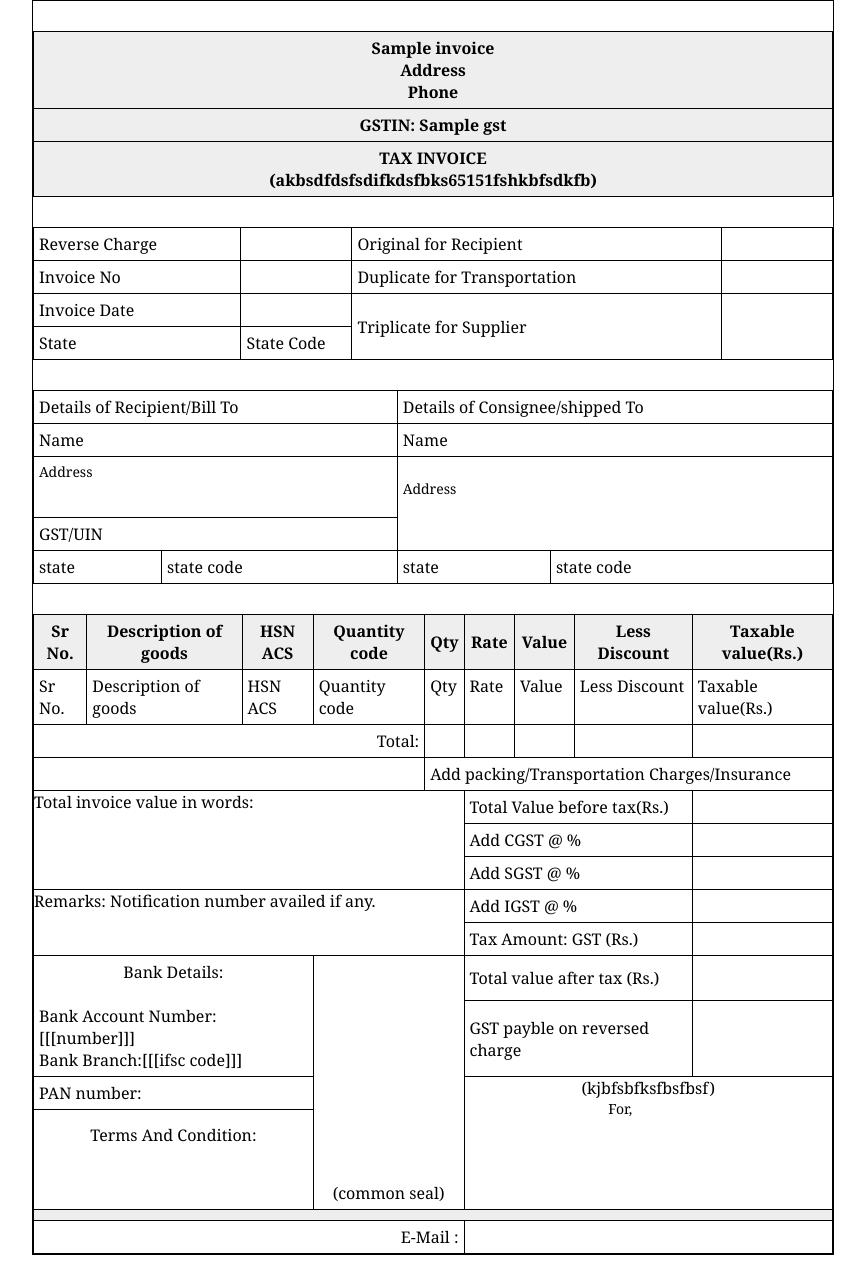
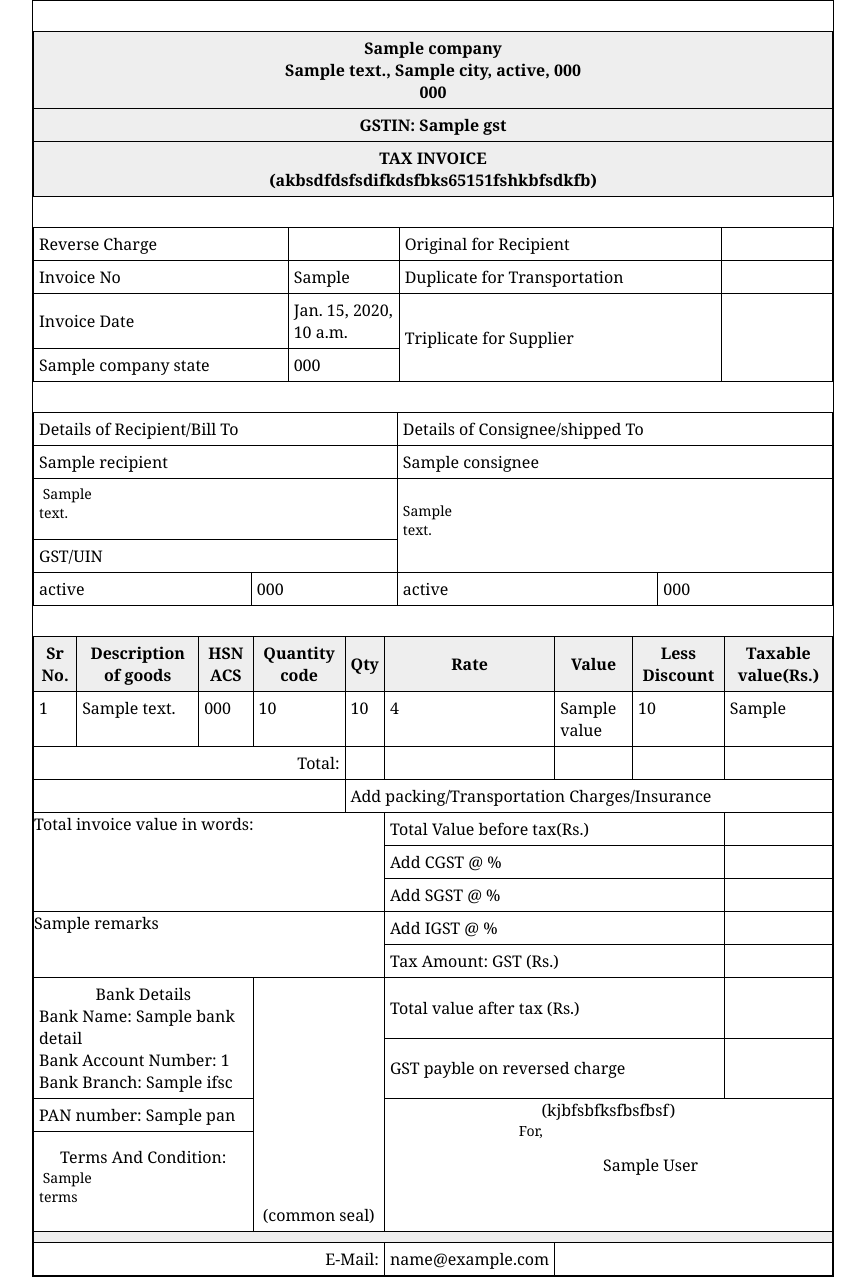
Before and after one commit to elixir14/handy-gst, a Django app: template frontend/templates/frontend/gst_bill.html in a window 1280 px wide. Shown: the whole page, without its empty margins (207-1072 px from the left). Before the commit the page ends 1255 px from the top, so only its background shows below. Run offline with Django 3.2, Linux system fonts and the light colour scheme; the template is opened without the code that fills it: most values are stand-ins (such as "Sample title", 1, 10 or a date in 2020); lists and menus that the app fills with data are empty.

Commit message:
changes for invoice pdf

```diff
--- a/bill/forms.py
+++ b/bill/forms.py
@@ -5,10 +5,10 @@ from .models import Invoice, Item
 from django.forms import inlineformset_factory, ModelForm
 from django import forms
 
-from .constants import ReportingPreference
 from company.models import CompanyProfile
 from client.models import ClientProfile
 from customer.models import State
+
 
 class InvoiceForm(ModelForm):
     def __init__(self, *args, **kwargs):
@@ -23,7 +23,7 @@ class InvoiceForm(ModelForm):
                                                      [(state.name, state.name) for state in State.objects.all()])
 
     company = forms.ModelChoiceField(queryset=CompanyProfile.objects.none(),  empty_label="-- Select Company --",
-                                     widget=forms.Select(attrs={'class':'form-control'}))
+                                     widget=forms.Select(attrs={'class': 'form-control'}))
     client = forms.ModelChoiceField(queryset=ClientProfile.objects.all(), empty_label="-- Select Client --",
                                     widget=forms.Select(attrs={'class':'form-control'}))
 
--- a/bill/models.py
+++ b/bill/models.py
@@ -54,7 +54,7 @@ class Item(models.Model):
     quantity = models.FloatField(default=0.0)
     rate = models.FloatField(default=0.0)
     value = models.FloatField(default=0.0)
-    discount = models.FloatField(default=0.0, null=True, blank=True)
+    discount = models.FloatField(default=0.0)
 
     def __unicode__(self):
         return self.description
--- a/bill/urls.py
+++ b/bill/urls.py
@@ -7,7 +7,7 @@ urlpatterns = [
     url(r'^bill_details/$', views.bill_list, name='bill_list'),
     url(r'^add/company_detail/$', views.company_detail, name='company_detail'),
     url(r'^add/client_detail/$', views.client_detail, name='client_detail'),
-    url(r'edit/(?P<pk>[0-9]+)/$', views.ItemUpdate.as_view(), name='bill_list'),
-    url(r'^delete/(?P<id>[0-9]+)/$', views.bill_delete, name='bill_list'),
-    url(r'^generate_pdf/(?P<id>[0-9]+)/$', views.generate_pdf, name='generate_pdf'),
+    url(r'edit/(?P<id>[0-9]+)$', views.ItemUpdate.as_view(), name='bill_list'),
+    url(r'^delete/(?P<id>[0-9]+)$', views.bill_delete, name='bill_delete'),
+    url(r'^generate_pdf/(?P<id>[0-9]+)$', views.generate_pdf, name='generate_pdf'),
 ]
--- a/frontend/templates/frontend/gst_bill.html
+++ b/frontend/templates/frontend/gst_bill.html
@@ -10,15 +10,15 @@
       <div id="page-wrap">
          <table id="items">
             <tr>
-               <th>{{ invoice.company_name }}
+               <th>{{ company.company_name }}
                   <br>
-                  Address
+                  {{ company.address }}, {{company.city}}, {{company.state}}, {{company.zip }}
                   <br>
-                  Phone
+                  {{ company.phone }}
                </th>
             </tr>
             <tr>
-               <th>GSTIN: {{ invoice.gst }}</th>
+               <th>GSTIN: {{ company.gst }}</th>
             </tr>
             <tr>
                <th>TAX INVOICE
@@ -36,19 +36,19 @@
             </tr>
             <tr>
                <td>Invoice No</td>
-               <td width="100"></td>
+               <td width="100"> {{ invoice.invoice_no }}</td>
                <td>Duplicate for Transportation</td>
                <td width="100"></td>
             </tr>
             <tr>
                <td>Invoice Date</td>
-               <td></td>
+               <td>{{ invoice.invoice_date }}</td>
                <td rowspan="2"> Triplicate for Supplier</td>
                <td rowspan="2"></td>
             </tr>
             <tr>
-               <td>State</td>
-               <td>State Code</td>
+               <td>{{ company_state.name }}</td>
+               <td>{{ company_state.code }}</td>
             </tr>
          </table>
          <table id="items">
@@ -57,21 +57,21 @@
                <td colspan="2">Details of Consignee/shipped To</td>
             </tr>
             <tr>
-               <td colspan="2">Name</td>
-               <td colspan="2">Name</td>
+               <td colspan="2">{{ invoice.recipient }}</td>
+               <td colspan="2">{{ invoice.consignee }}</td>
             </tr>
             <tr>
-               <td colspan="2"><textarea>Address</textarea></td>
-               <td colspan="2" rowspan="2"><textarea>Address</textarea></td>
+               <td colspan="2"><textarea> {{ invoice.billing_address }}</textarea></td>
+               <td colspan="2" rowspan="2"><textarea>{{ invoice.shipping_address }}</textarea></td>
             </tr>
             <tr>
                <td colspan="2">GST/UIN</td>
             </tr>
             <tr>
-               <td >state</td>
-               <td >state code</td>
-               <td >state</td>
-               <td >state code</td>
+               <td > {{ invoice.billing_state }}</td>
+               <td > {{ invoice.billing_state_code }}</td>
+               <td >{{ invoice.shipping_state }}</td>
+               <td >{{ invoice.shipping_state_code }}</td>
             </tr>
          </table>
          <table id="items">
@@ -86,17 +86,19 @@
                <th>Less Discount</th>
                <th>Taxable value(Rs.)</th>
             </tr>
+            {% for item in items %}
             <tr class="item-row">
-               <td>Sr No.</td>
-               <td>Description of goods</td>
-               <td>HSN ACS</td>
-               <td>Quantity code</td>
-               <td>Qty</td>
-               <td>Rate</td>
-               <td>Value</td>
-               <td>Less Discount</td>
-               <td>Taxable value(Rs.)</td>
+               <td> {{ forloop.counter }}</td>
+               <td> {{ item.description}}</td>
+               <td> {{ item.hsn_code}}</td>
+               <td> {{ item.quantity_code}}</td>
+               <td> {{ item.quantity}}</td>
+               <td> {{ item.rate}}</td>
+               <td> {{ item.value}}</td>
+               <td> {{ item.discount}}</td>
+               <td> {{ item.taxable_value}}</td>
             </tr>
+            {% endfor %}
             <tr>
                <td colspan="4" align="right">Total:</td>
                <td> </td>
@@ -122,7 +124,8 @@
                <td colspan="2"></td>
             </tr>
             <tr>
-               <td colspan="5" rowspan="2" style="text-align:left;vertical-align:top;padding:0">Remarks: Notification number availed if any.</td>
+               <td colspan="5" rowspan="2" style="text-align:left;vertical-align:top;padding:0">
+                  {% if invoice.remarks %} {{ invoice.remarks}} {% else %} Remarks: Notification number availed if any. {% endif %}</td>
                <td colspan="3">Add IGST @ %</td>
                <td colspan="1"></td>
             </tr>
@@ -132,8 +135,10 @@
             </tr>
             <tr>
                <td colspan="3" rowspan="2" >
-                  <p style="text-align:center;vertical-align:top;padding:0">Bank Details:</p>
-                  <br>Bank Account Number:[[[number]]]<br>Bank Branch:[[[ifsc code]]]
+                  <p style="text-align:center;vertical-align:top;padding:0">Bank Details</p>
+                  Bank Name: {{ bank_detail.bank_name }}<br />
+                  Bank Account Number: {{ bank_detail.account_number }}<br>
+                  Bank Branch: {{ bank_detail.ifsc }}
                </td>
                <td colspan="2" rowspan="4" style="vertical-align:bottom;text-align:center;">(common seal)</td>
                <td colspan="3">Total value after tax (Rs.)</td>
@@ -144,18 +149,25 @@
                <td colspan="2"></td>
             </tr>
             <tr>
-               <td colspan="3">PAN number:</td>
-               <td colspan="4" rowspan="2" height="100" style="text-align:center;vertical-align:top;padding:0">(kjbfsbfksfbsfbsf)<br><textarea>For,</textarea></td>
+               <td colspan="3">PAN number: {{ tax_detail.pan }}</td>
+               <td colspan="4" rowspan="2" height="100" style="text-align:center;vertical-align:top;padding:0">(kjbfsbfksfbsfbsf)<br>
+                  <textarea>For, </textarea>
+                  {% if  invoice.authorised_signatory %}
+                     {{ invoice.authorised_signatory }}
+                  {% else %}
+                     {{ contact_detail.first_name}} {{ contact_detail.last_name }}
+                  {% endif %}</td>
             </tr>
             <tr>
                <td colspan="3" height="100">
                   <p style="text-align:center;vertical-align:top;padding:0">Terms And Condition:</p>
-                  <textarea></textarea>
+                  <textarea> {{ invoice.terms }}</textarea>
                </td>
             </tr>
             <th colspan="10"/>
             <tr>
-               <td colspan="5" height="25" style="vertical-align:bottom;text-align:right;">E-Mail :</td>
+               <td colspan="5" height="25" style="vertical-align:bottom;text-align:right;">E-Mail:</td>
+               <td>{{ contact_detail.email }}</td>
             </tr>
          </table>
       </div>
```
Also changed, not shown: bill/views.py (+31 -14 lines), frontend/templates/frontend/invoice_list.html (+6 -3 lines).
